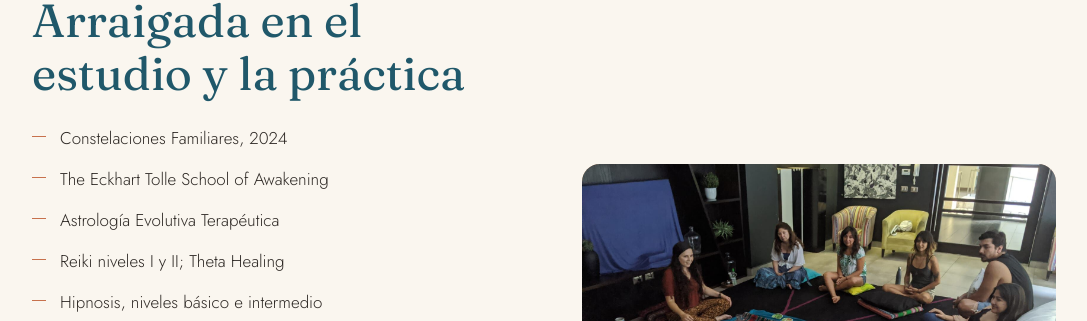
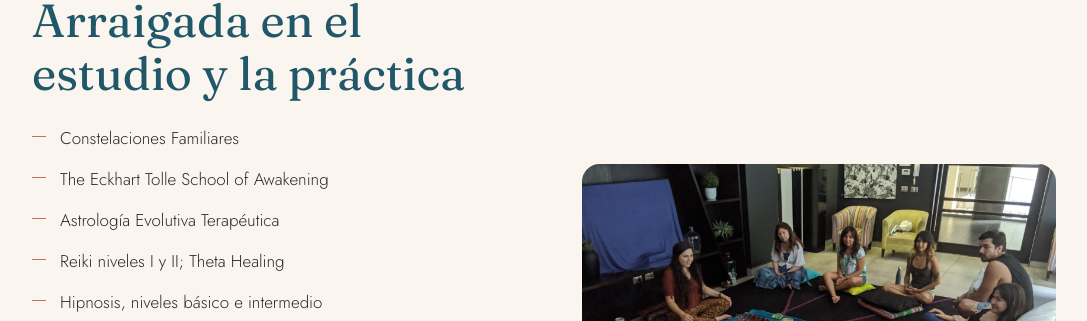
Before and after one commit to travisdowns/habitarelcamino, a Jekyll site: the page built from sobre-mi.html, in a window 1280 px wide and 900 px high, scrolled down 2376 px. Shown: the part 134-455 px from the top of the window, without its empty margins (96-1183 px from the left). Built offline with Jekyll 4.4.1, drawn with Linux system fonts in a browser that asks for light colours.

Commit message:
Drop the year from Constelaciones Familiares in the training list

```diff
--- a/en/about.html
+++ b/en/about.html
@@ -48,7 +48,7 @@ description: "Carolina Casas-Cordero, founder of Habitar el Camino: forestry eng
           <p class="eyebrow">Training</p>
           <h2>Grounded in study and practice</h2>
           <ul class="values">
-            <li>Family Constellations, 2024</li>
+            <li>Family Constellations</li>
             <li>The Eckhart Tolle School of Awakening</li>
             <li>Therapeutic Evolutionary Astrology</li>
             <li>Reiki levels I and II; Theta Healing</li>
--- a/sobre-mi.html
+++ b/sobre-mi.html
@@ -48,7 +48,7 @@ description: "Carolina Casas-Cordero, fundadora de Habitar el Camino: ingeniera
           <p class="eyebrow">Formación</p>
           <h2>Arraigada en el estudio y la práctica</h2>
           <ul class="values">
-            <li>Constelaciones Familiares, 2024</li>
+            <li>Constelaciones Familiares</li>
             <li>The Eckhart Tolle School of Awakening</li>
             <li>Astrología Evolutiva Terapéutica</li>
             <li>Reiki niveles I y II; Theta Healing</li>
```
